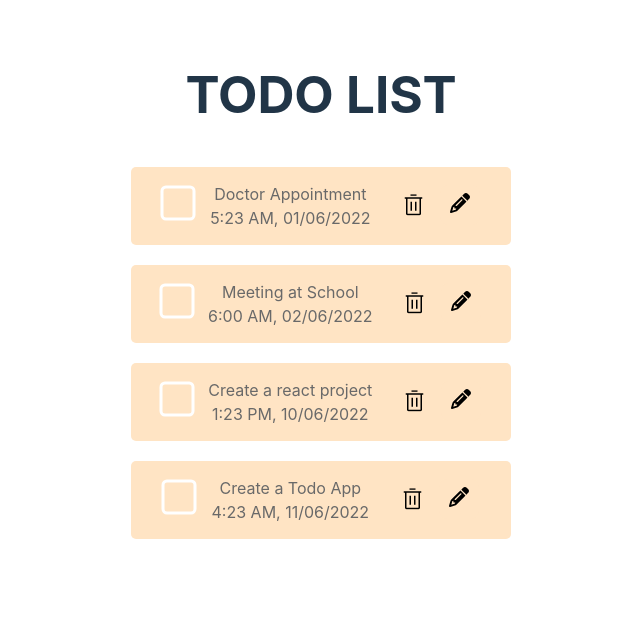
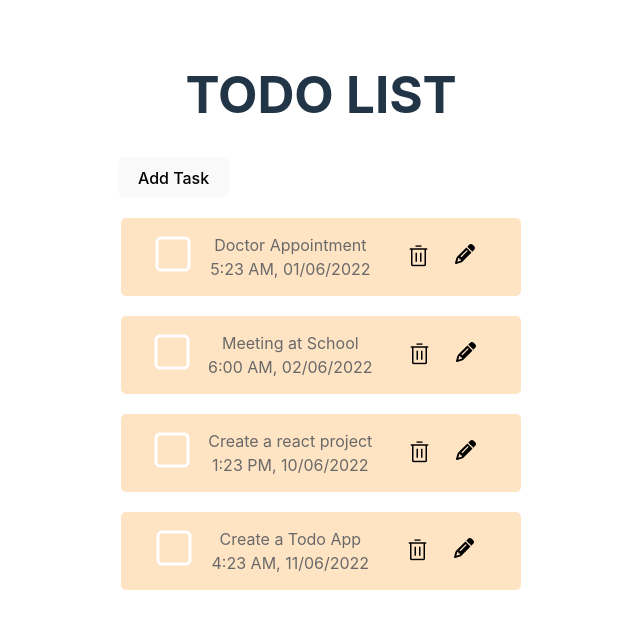
Before and after one commit to radoslavvkostadinov/todo-react-app, a React (Vite) app: page / in a window 1280 px wide. Shown: the top 628 px of the page, without its empty margins (319-959 px from the left). Built offline with nearby package versions, Linux system fonts and the light colour scheme.

Commit message:
Add CreateTodo component

```diff
--- a/src/App.css
+++ b/src/App.css
@@ -11,9 +11,11 @@
   will-change: filter;
   transition: filter 300ms;
 }
+
 .logo:hover {
   filter: drop-shadow(0 0 2em #646cffaa);
 }
+
 .logo.react:hover {
   filter: drop-shadow(0 0 2em #61dafbaa);
 }
@@ -22,6 +24,7 @@
   from {
     transform: rotate(0deg);
   }
+
   to {
     transform: rotate(360deg);
   }
@@ -42,12 +45,12 @@
 }
 
 .todo-list-item {
-  width: 350px;
+  width: 370px;
   display: flex;
-  justify-content:space-evenly;
+  justify-content: space-evenly;
   align-items: center;
-  background-color:bisque;
-  color:dimgray;
+  background-color: bisque;
+  color: dimgray;
   border-radius: 5px;
   padding: 15px;
   margin: 10px;
@@ -84,11 +87,11 @@
   transition: .2s linear;
 }
 
-.btn:hover > .icon {
+.btn:hover>.icon {
   transform: scale(1.5);
 }
 
-.btn:hover > .icon path {
+.btn:hover>.icon path {
   fill: rgb(168, 7, 7);
 }
 
@@ -122,14 +125,13 @@
   stroke-dashoffset: 0;
 }
 
-.container input:checked ~ svg .path {
+.container input:checked~svg .path {
   stroke-dasharray: 70.5096664428711 9999999;
   stroke-dashoffset: -262.2723388671875;
 }
 
 
 /* Edit button */
-
 .edit-button {
   width: 40px;
   height: 40px;
@@ -153,3 +155,34 @@
   flex-direction: column;
   align-items: center;
 }
+
+/* Task done decoration */
+.task-done {
+  text-decoration: line-through;
+}
+
+.add-btn {
+  margin-right: 295px;
+  margin-bottom: 10px;
+}
+
+.create-todo {
+  display: flex;
+  flex-direction: column;
+  margin-left: 440px;
+  background-color: bisque;
+  width: 400px;
+  justify-content: center;
+  align-items: center;
+  border-radius: 5px;
+}
+
+.create-todo label {
+  margin: 5px;
+  color: rgb(46, 45, 45);
+}
+
+.create-btn {
+  width: 100px;
+  margin: 5px;
+}
--- /dev/null
+++ b/src/components/CreateTodo.jsx
@@ -0,0 +1,38 @@
+import { useState } from "react"
+import { todos } from "../data/todos";
+
+export default function CreateTodo({ todo, addTodo }) {
+    const [showInput, setShowInput] = useState(false);
+    const handleClick = () => setShowInput(!showInput);
+
+    function addNewTodo() {
+        addTodo(todo.id)
+    }
+    return (
+        <>
+            <button
+                onClick={handleClick}
+                className="add-btn"
+            >Add Task</button>
+            {showInput && (
+                <div className="create-todo">
+                    <label>
+                        Task name: <input
+                            type="text"
+                        />
+                    </label>
+                    <label>
+                        Due date: <input
+                            type="datetime-local"
+                            name="myCheckbox" />
+                    </label>
+                    <button
+                        className="create-btn"
+                        onClick={() => addNewTodo()}
+                    >Create</button>
+                </div>
+            )}
+        </>
+    )
+
+}
--- a/src/components/TodoList.jsx
+++ b/src/components/TodoList.jsx
@@ -1,35 +1,8 @@
 import { useState } from "react";
 import TodoListItem from "./TodoListItem"
-
+import { todos } from "../data/todos";
+import CreateTodo from "./CreateTodo";
 export default function TodoList() {
-
-    const todos = [
-        {
-            id: 1,
-            text: 'Doctor Appointment',
-            completed: false,
-            dueDate: '5:23 AM, 01/06/2022'
-        },
-        {
-            id: 2,
-            text: 'Meeting at School',
-            completed: false,
-            dueDate: '6:00 AM, 02/06/2022'
-        },
-        {
-            id: 3,
-            text: 'Create a react project',
-            completed: false,
-            dueDate: '1:23 PM, 10/06/2022'
-        },
-        {
-            id: 4,
-            text: 'Create a Todo App',
-            completed: false,
-            dueDate: '4:23 AM, 11/06/2022'
-        },
-
-    ]
 
     const [tasks, setTasks] = useState(todos);
     const deleteTask = (id) => setTasks(tasks.filter((task) => task.id !== id));
@@ -37,7 +10,32 @@ export default function TodoList() {
         ? { ...task, completed: !task.completed }
         : task));
 
+    const newTodo =
+    {
+        id: 5,
+        text: 'Bubu',
+        completed: false,
+        dueDate: '5:23 AM, 01/06/2022'
+    }
+
+    const addNewTask = () => {
+
+        const newTask = {
+            id: newTodo.id,
+            text: newTodo.text,
+            completed: false,
+            dueDate: newTodo.dueDate
+        };
+
+        setTasks([...tasks, newTask]);
+    };
+
     return (
+        <>
+            <CreateTodo
+                todo={newTodo}
+                addTodo={addNewTask}
+            />
             <div className="todo-list-container">
                 {tasks.map((task) => (
                     <TodoListItem
@@ -48,5 +46,6 @@ export default function TodoList() {
                     />
                 ))}
             </div>
+        </>
     )
 }
--- a/src/components/TodoListItem.jsx
+++ b/src/components/TodoListItem.jsx
@@ -16,7 +16,7 @@ export default function TodoListItem({ task, deleteTask, toggleCompleted }) {
             </label>
             <div>
                 <div className="text-date">
-                    <span>{task.text}</span><br />
+                    <span className={task.completed ? 'task-done' : ''}>{task.text}</span><br />
                     <span>{task.dueDate}</span>
                 </div>
             </div>
--- /dev/null
+++ b/src/data/todos.js
@@ -0,0 +1,27 @@
+export const todos = [
+    {
+        id: 1,
+        text: 'Doctor Appointment',
+        completed: false,
+        dueDate: '5:23 AM, 01/06/2022'
+    },
+    {
+        id: 2,
+        text: 'Meeting at School',
+        completed: false,
+        dueDate: '6:00 AM, 02/06/2022'
+    },
+    {
+        id: 3,
+        text: 'Create a react project',
+        completed: false,
+        dueDate: '1:23 PM, 10/06/2022'
+    },
+    {
+        id: 4,
+        text: 'Create a Todo App',
+        completed: false,
+        dueDate: '4:23 AM, 11/06/2022'
+    },
+
+]
```
Lines whose indentation alone changed are shown as unchanged.
